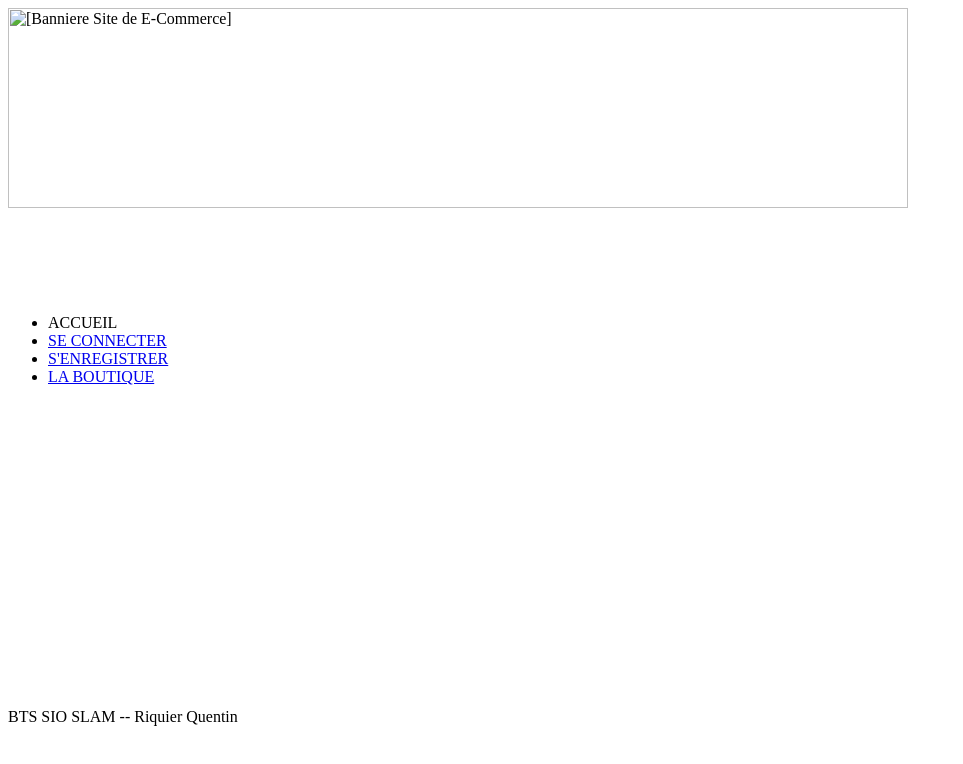
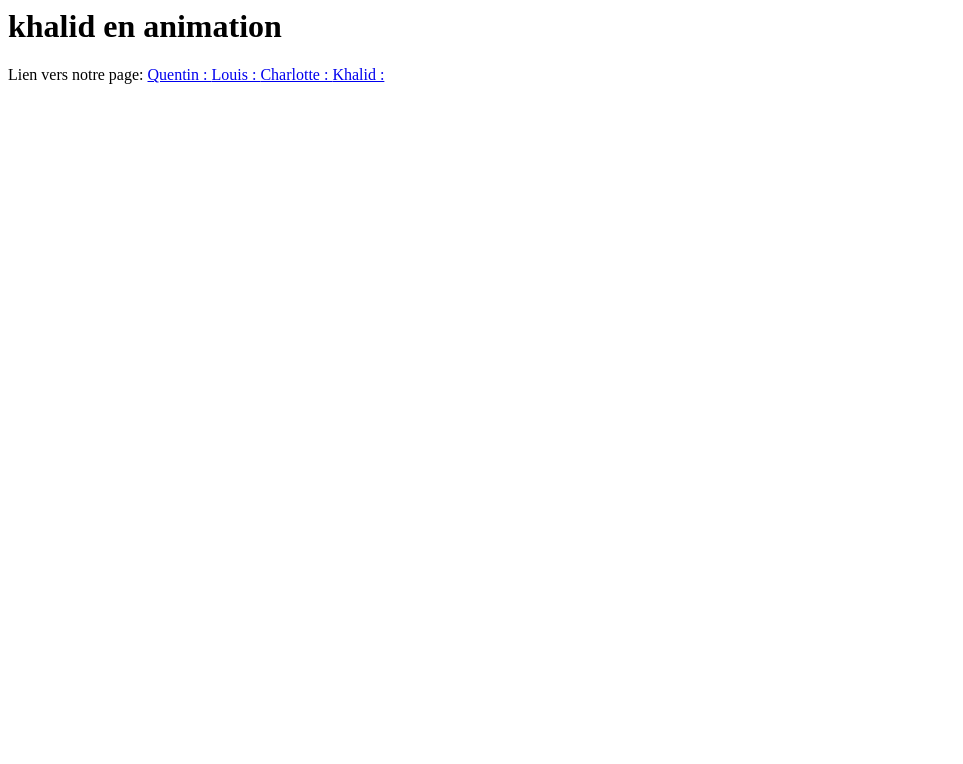
Before and after one commit to Marshe78/TeamNumeroUno, a plain HTML site: page index.html in a window 1280 px wide. Shown: the whole page, without its empty margins (0-963 px from the left). Drawn offline with Linux system fonts and the light colour scheme.

Commit message:
h1 en animation

```diff
--- a/index.html
+++ b/index.html
@@ -2,53 +2,30 @@
 <html lang="fr">
   <head>
     <meta charset="utf-8" />
+    <link rel="stylesheet" type="text/css" href="css/style.css">
     <title>BIENVENUE</title>
 
 
   </head>
 
-   <link rel="stylesheet" href="index.css">                                 <!-- CSS de la page -->
   <body>
 
 
 
-	<div id="conteneur">
-    <div class="border">
-
-
-</head>
-<body>
-
-<img
-    src="images/banniere.png"
-    alt="[Banniere Site de E-Commerce]"
-    height="200px"
-    width="900px"
-	class="center"
-/>
- <br><br><br><br><br><br>
-
-<div id="centrer">
-<div>
-  <ul class="menuhaut">
-    <li class="menuhautsanslien">ACCUEIL</li>
-    <li><a href="connect.html">SE CONNECTER</a></li>
-    <li><a href="signup.php">S'ENREGISTRER</a></li>
-    <li><a href="categorie.php">LA BOUTIQUE</a></li>
-  </ul>
-</div>
-<div>
-
-</div>
-</div>
-<br><br><br><br><br><br><br><br><br><br><br><br><br><br><br>
-<br><br>
-</div> </div>
-BTS SIO SLAM     --  Riquier Quentin
+  <h1 class="h1"> khalid en animation </h1>
 
 
 
 
+  Lien  vers notre page:
+
+  <a href='quentin.html'>Quentin : </a>
+
+  <a href='louis.html'>Louis : </a>
+
+  <a href='cha.html'>Charlotte : </a>
+
+  <a href='khalid.html'>Khalid : </a>
 
 
   </body>
```
